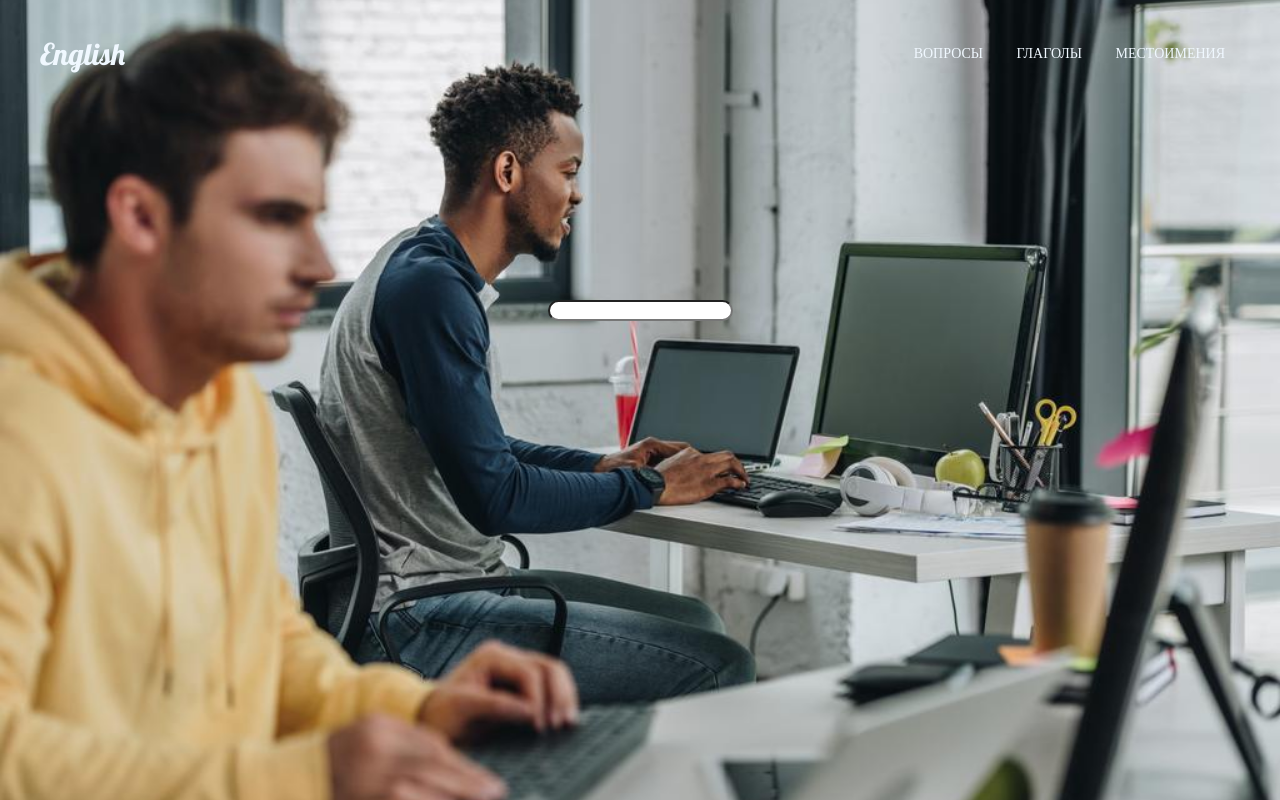
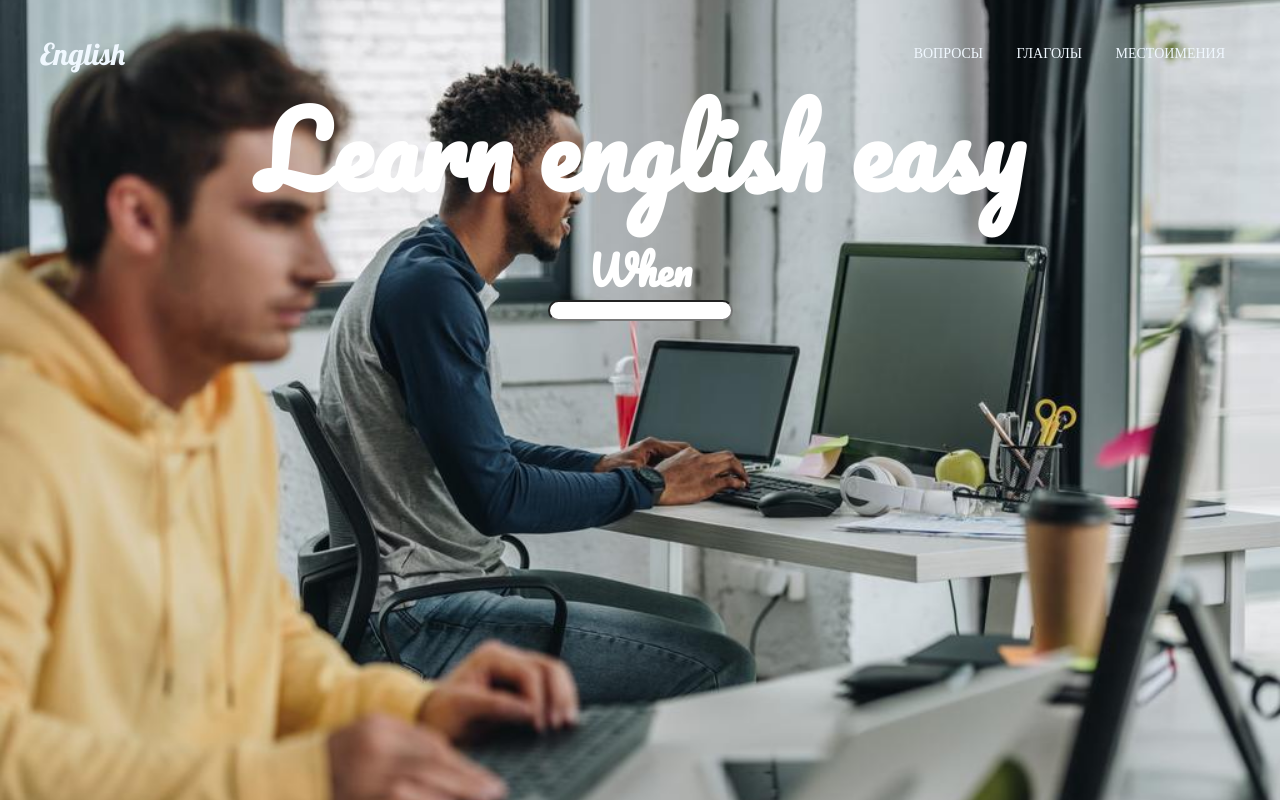
Before and after one commit to DmitriyShtern/First_Repository, a plain HTML site: page index.html in a window 1280 px wide. Both pictures are taken after a click on the element "ВОПРОСЫ". Drawn offline with Linux system fonts and the light colour scheme.

Commit message:
English_training_Obj_wordDatabase

```diff
--- a/assets/css/style.css
+++ b/assets/css/style.css
@@ -57,6 +57,26 @@ h1, h2, h3, h4, h5, h6 {
     line-height: 1;
     font-family: 'Pacifico', cursive;
 
+}
+
+/* Text content */
+
+.text_content_inner {
+    width: 100%;
+    max-width: 1200px;
+    margin: auto;
+    position: absolute;
+    top: 250px;
+    left: 40px;
+}
+
+.text_content {
+    font-size: 40px;
+    font-weight: 700;
+    /* text-transform: uppercase; */
+    text-align: center;
+    line-height: 1;
+    font-family: 'Pacifico', cursive;
 }
 
 /* Input */
--- a/index.html
+++ b/index.html
@@ -41,6 +41,10 @@
                 <h1 class="intro_title">Learn english easy</h1>
             </div>
 
+            <div class="text_content_inner">
+                <h2 class="text_content"></h2>
+            </div>
+
             <div class="input">
                 <input type="text"  id="fname">
             </div>
--- a/js/script.js
+++ b/js/script.js
@@ -1,8 +1,27 @@
 "use strict";
 
 const nav = document.querySelector('.nav'),
-      title = document.querySelector('.intro_title');
+      title = document.querySelector('.intro_title'),
+      textNav = document.querySelector('.text_content');
+
+
+const wordDatabase = {
+    questionWords: ['Where', 'Why', 'When', 'How', 'Who', 'What' ],
+    verbs: [],
+    pronouns: []
+};
+
+
+// Navigator item
+
+function questionButton() {
+    const randomIndex = Math.floor(Math.random() * wordDatabase.questionWords.length);
+    const randomElement = wordDatabase.questionWords[randomIndex];
+    return randomElement;
+
+}
 
 nav.addEventListener('click', () => {
-    title.textContent = '';
+    textNav.textContent = `${questionButton()}`;
+
 });
```
